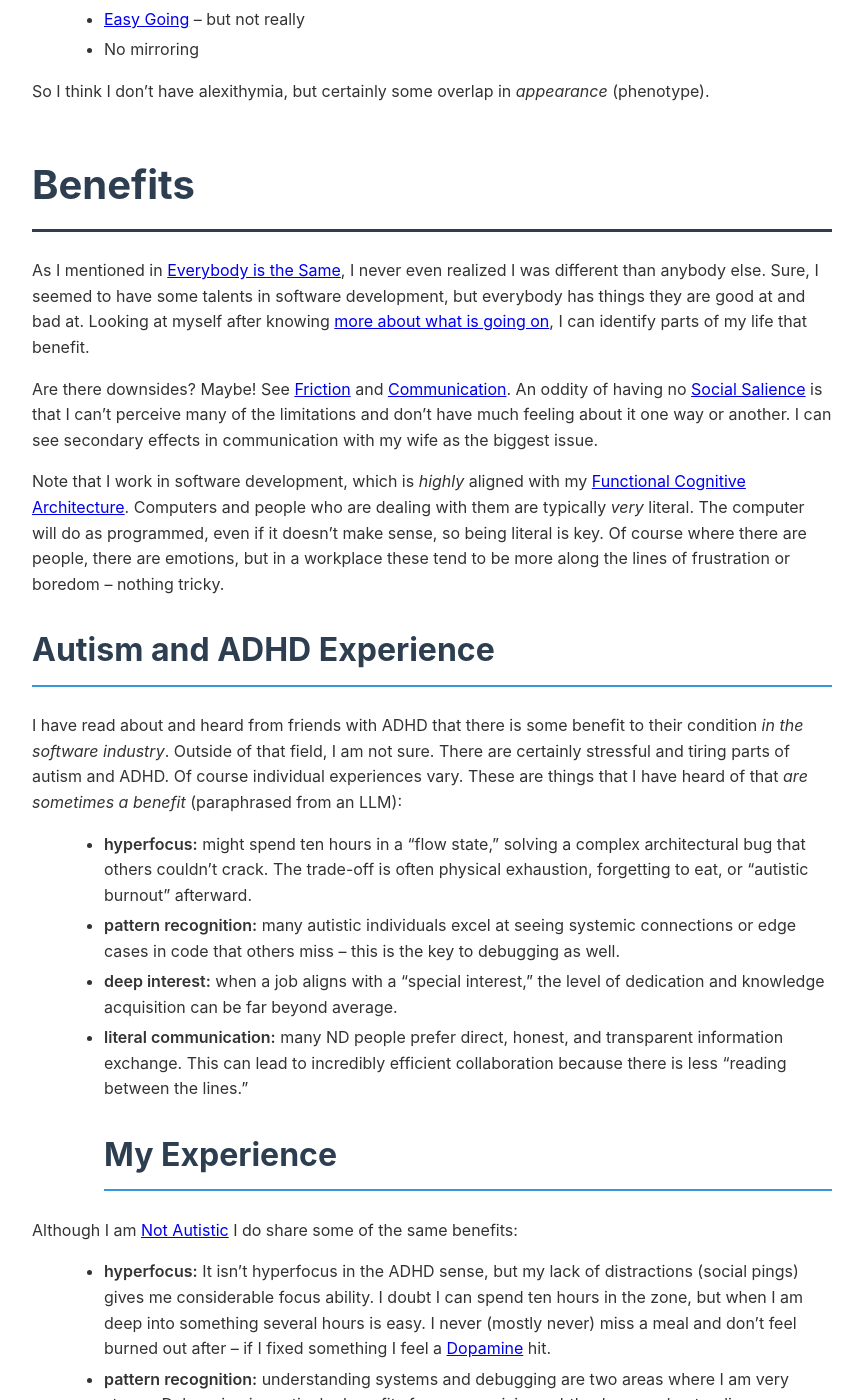
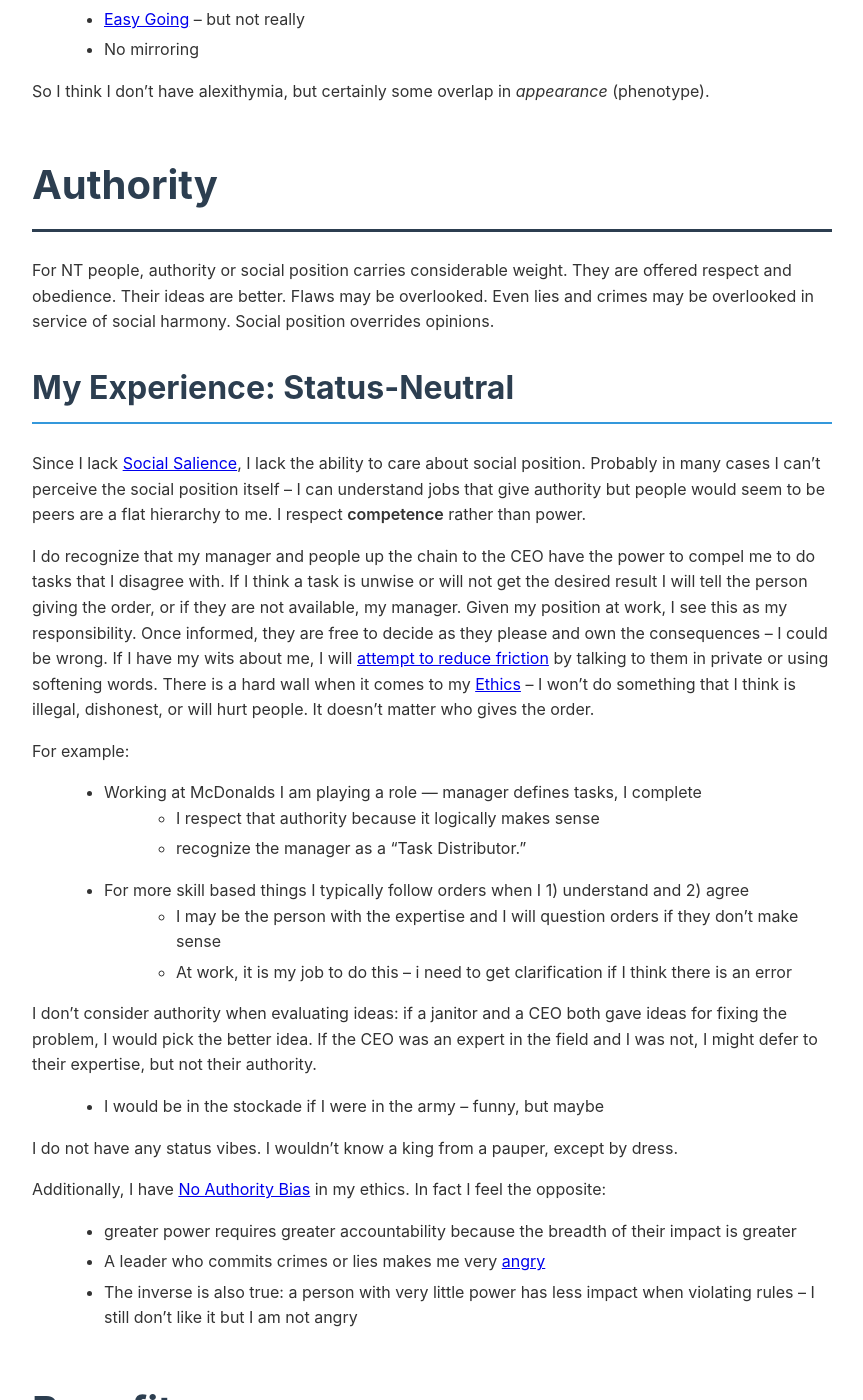
Before and after one commit to SignalBlind/SignalBlind.github.io, a Jekyll site: the page built from print-export-page.md, in a window 1280 px wide and 1400 px high, scrolled down 31822 px. Shown: the whole window, without its empty margins (208-1071 px from the left). Built offline with Jekyll 4.4.1, drawn with Linux system fonts in a browser that asks for light colours.

Commit message:
add authority

```diff
--- /dev/null
+++ b/Experience/Authority.md
@@ -0,0 +1,31 @@
+---
+layout: page
+title: Authority
+---
+For NT people, authority or social position carries considerable weight.  They are offered respect and obedience.  Their ideas are better.  Flaws may be overlooked.  Even lies and crimes may be overlooked in service of social harmony.  Social position overrides opinions.
+## My Experience: Status-Neutral
+
+Since I lack [Social Salience](Social%20Salience.md), I lack the ability to care about social position.  Probably in many cases I can't perceive the social position itself -- I can understand jobs that give authority but people would seem to be peers are a flat hierarchy to me.  I respect **competence** rather than power.
+
+I do recognize that my manager and people up the chain to the CEO have the power to compel me to do tasks that I disagree with.  If I think a task is unwise or will not get the desired result I will tell the person giving the order, or if they are not available, my manager.  Given my position at work, I see this as my responsibility.  Once informed, they are free to decide as they please and own the consequences -- I could be wrong.  If I have my wits about me, I will [attempt to reduce friction](Friction.md#^SocialFriction) by talking to them in private or using softening words.  There is a hard wall when it comes to my [Ethics](../How%20I%20Think/Ethics.md) -- I won't do something that I think is illegal, dishonest, or will hurt people.  It doesn't matter who gives the order.
+
+For example:
+
+- Working at McDonalds I am playing a role — manager defines tasks, I complete
+	- I respect that authority because it logically makes sense
+	- recognize the manager as a "Task Distributor."
+- For more skill based things I typically follow orders when I 1\) understand and 2\) agree
+	- I may be the person with the expertise and I will question orders if they don’t make sense
+	- At work, it is my job to do this – i need to get clarification if I think there is an error
+
+I don't consider authority when evaluating ideas:  if a janitor and a CEO both gave ideas for fixing the problem, I would pick the better idea.  If the CEO was an expert in the field and I was not, I might defer to their expertise, but not their authority.
+
+- I would be in the stockade if I were in the army – funny, but maybe
+
+I do not have any status vibes.  I wouldn't know a king from a pauper, except by dress.
+
+Additionally, I have [No Authority Bias](../How%20I%20Think/Ethics.md#No%20Authority%20Bias) in my ethics.  In fact I feel the opposite:
+
+- greater power requires greater accountability because the breadth of their impact is greater
+- A leader who commits crimes or lies makes me very [angry](../Emotions/Anger.md)
+- The inverse is also true: a person with very little power has less impact when violating rules – I still don’t like it but I am not angry
```
Also changed, not shown: Experience/Benefits.md (+1 -0 lines).
